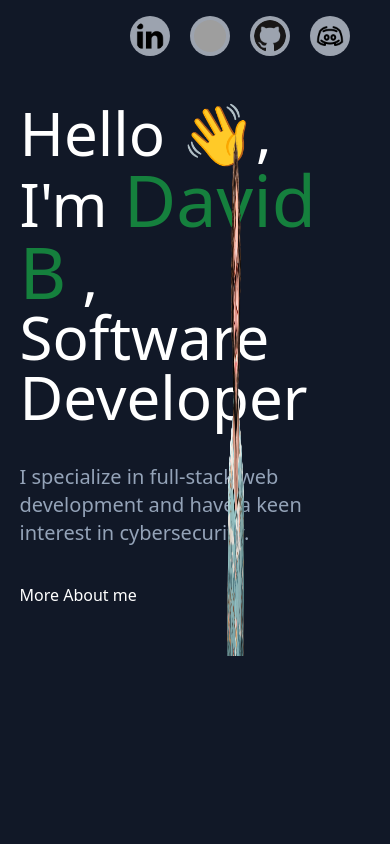
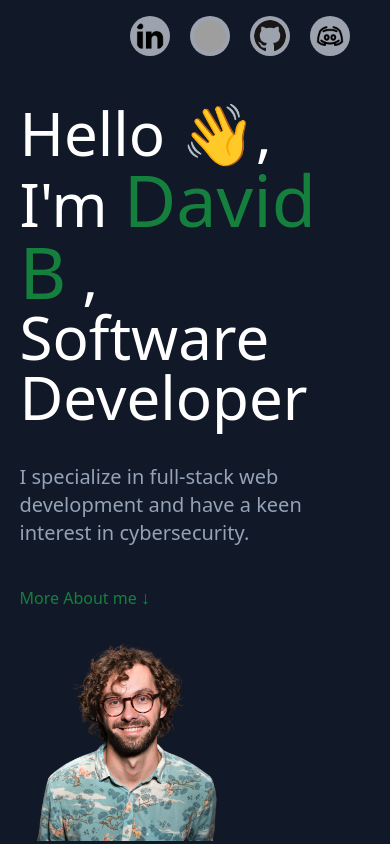
Before and after one commit to b1621/portfolio1, a React (Vite) app: page / in a window 390 px wide. Shown: the top 844 px of the page. Built offline with nearby package versions, Linux system fonts and the light colour scheme; grey boxes are pictures that could not be loaded.

Commit message:
adding simple detail on home page

```diff
--- a/src/pages/Home.jsx
+++ b/src/pages/Home.jsx
@@ -1,3 +1,5 @@
+import { Link } from "react-scroll";
+
 const Home = () => {
   const iconStyle =
     "bg-gray-400 rounded-full p-1 w-10 transform hover:scale-110 cursor-pointer transition duration-500";
@@ -26,7 +28,7 @@ const Home = () => {
           alt=""
         />
       </div>
-      <div className="flex justify-around  w-[90%] mx-auto  align-middle mt-[8%]">
+      <div className="flex flex-col  md:flex-row justify-around  w-[90%] mx-auto  align-middle mt-[8%]">
         <div
           className=" text-6xl w-full flex flex-col justify-center align-middle"
           data-aos="fade-down-right"
@@ -40,15 +42,20 @@ const Home = () => {
             I specialize in full-stack web development and have a keen interest
             in cybersecurity.{" "}
           </div>
-          <div className="text-base">More About me</div>
+          <div className="text-base text-green-700 hover:text-green-800 cursor-pointer">
+            <Link to="about" smooth={true} duration={1500}>
+              More About me{" "}
+              <span className=" text-lg mt-1 hover⚖ ">&darr;</span>
+            </Link>
+          </div>
         </div>
         <div
-          className="flex justify-start   w-full"
+          className="flex justify-start  w-full"
           // data-aos="fade-up-left"
           data-aos="zoom-in"
         >
           <img
-            className=" -ml-28 -mt-10 top p-3 h-[120%]"
+            className=" -ml-28 md:-mt-20 top p-3 h-[150%]"
             src="./christian-buehner-DItYlc26zVI-unsplash-removebg-preview.png"
             alt=""
           />
--- a/src/pages/TechStack.jsx
+++ b/src/pages/TechStack.jsx
@@ -28,7 +28,7 @@ const TechStack = () => {
   ];
   const iconStyle = "h-20";
   return (
-    <div className=" h-screen border border-bgcolor" id="techstack">
+    <div className=" min-h-screen border border-bgcolor" id="techstack">
       <div className="mt-[2%] ">
         {/* <h2 className=" font-bold text-xl text-center">My Tech Stack</h2> */}
         <h2 className="text-center text-4xl mb-3">My Tech Stack</h2>
```
